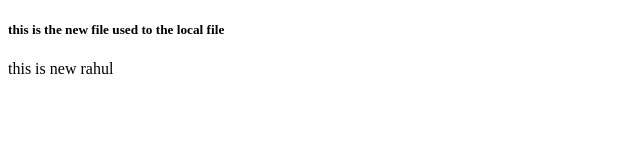
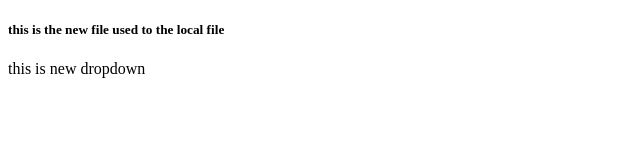
Before and after one commit to Rahulmali123/localRepo, a plain HTML site: page index.html in a window 1280 px wide. Shown: the full height of the page, 0-640 px from the left. Drawn offline with Linux system fonts and the light colour scheme.

Commit message:
add button index update rahul

```diff
--- a/index.html
+++ b/index.html
@@ -7,6 +7,6 @@
 </head>
 <body>
     <h5>this is the new file used to the local file</h5>
-    <p>this is new rahul</p>
+    <p>this is new <rahul>dropdown</rahul></p>
 </body>
 </html>
```
